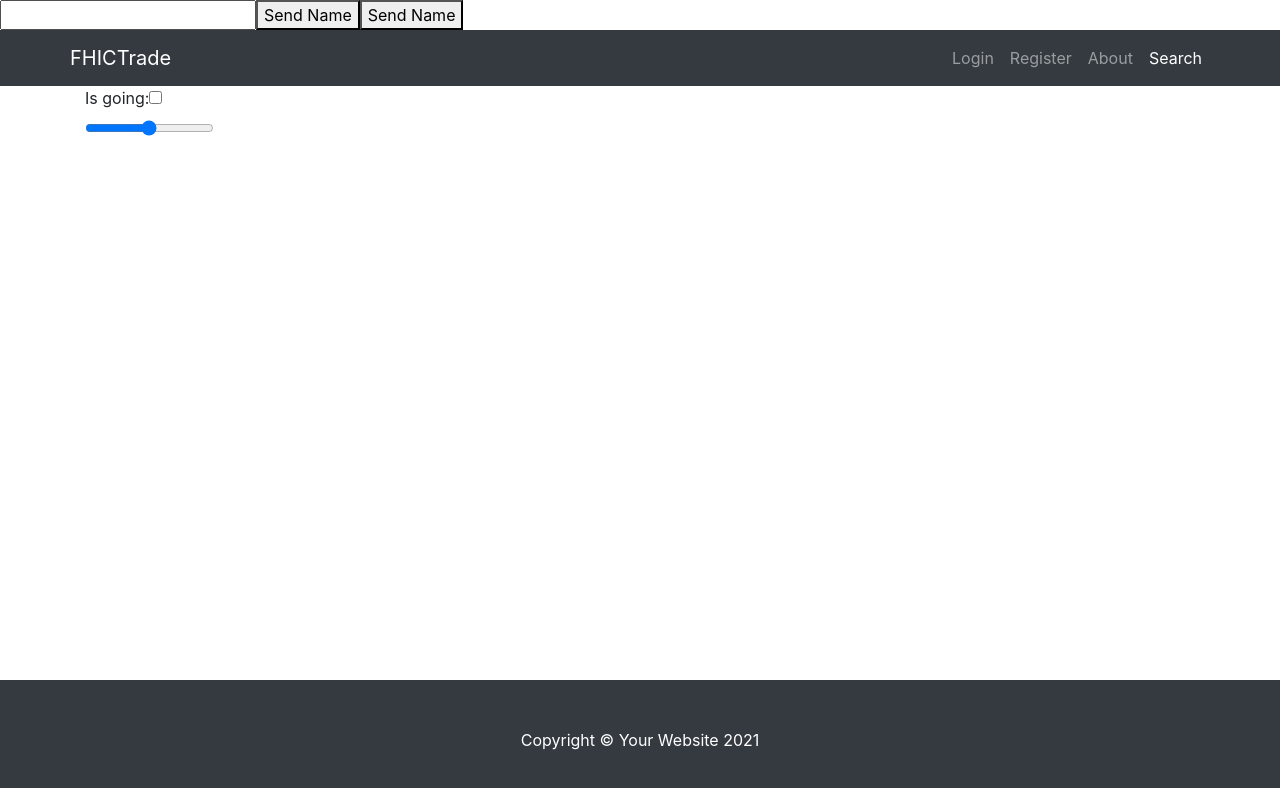
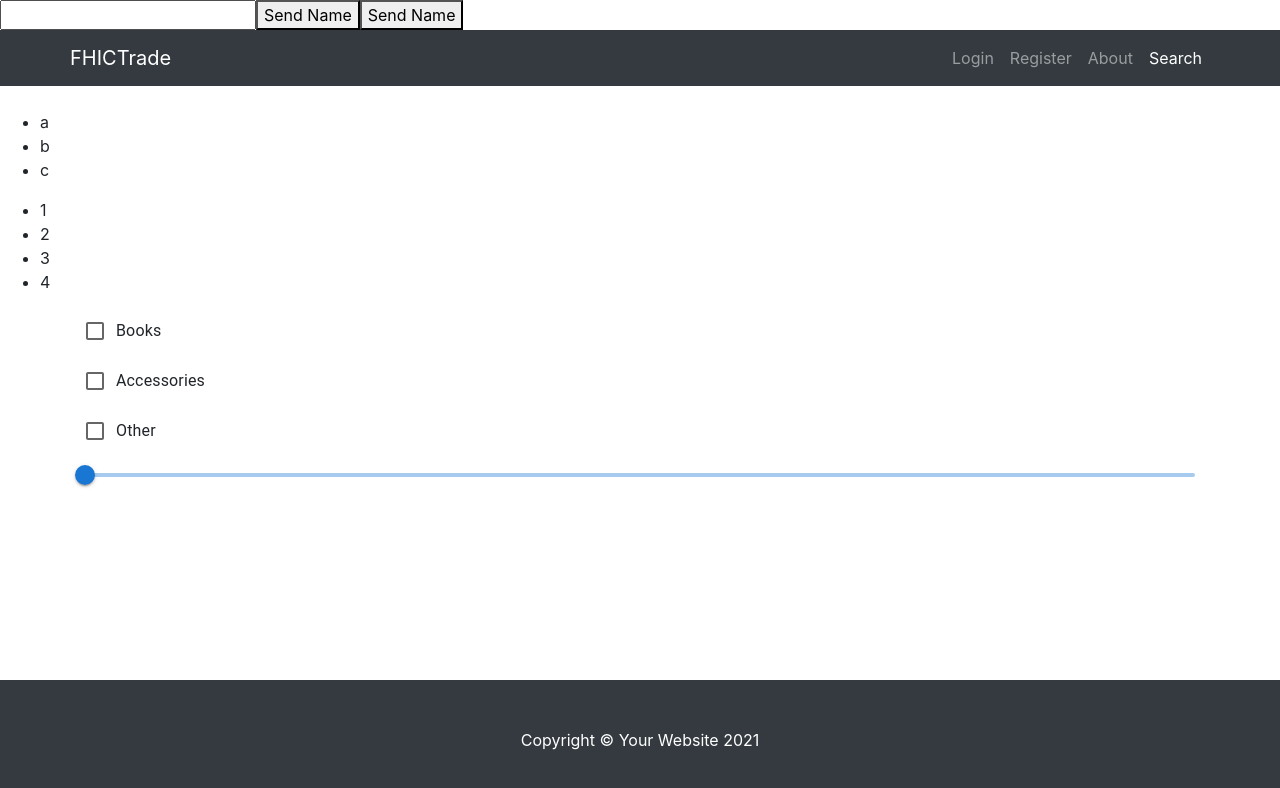
Before and after one commit to dholonakter/ReactJS-Project-End-Phase, a React (Create React App) app: page /filter in a window 1280 px wide. Shown: the top 788 px of the page. Built offline with nearby package versions, Linux system fonts and the light colour scheme; no server answers.

Commit message:
Start front end

```diff
--- a/src/components/ProductFilter.jsx
+++ b/src/components/ProductFilter.jsx
@@ -7,7 +7,10 @@ class ProductFilter{
 	constructor(){
 		this.productList = [];
 		this.createProduct(1, 1, 1, "A book", 35, 1);
-		this.createProduct(2, 2, 2, "A 2nd book", 59.95, 2);
+		this.createProduct(3, 2, 3, "A book 2 ", 35, 1);
+		this.createProduct(4, 1, 1, "A book 3", 35, 1);
+		this.createProduct(5, 3, 2, "A book 4", 35, 2);
+		this.createProduct(2, 2, 2, "A 5nd book", 59.95, 2);
 
 	}
 
--- a/src/pages/Filter.jsx
+++ b/src/pages/Filter.jsx
@@ -1,31 +1,102 @@
 import React from "react";
+import ReactDOM from 'react-dom'
+import { FormGroup, FormControlLabel, Checkbox, Slider, Stack, TablePagination} from '@mui/material';
+
 import Navigation from "../components/Navigation"
 import Footer from "../components/Footer"
 import ProductFilter from "../components/ProductFilter"
 
-function Filter() {
+class Filter extends React.Component {
+
+
+	constructor() {
+    super();
+    this.state = {
+      todos: ['a','b','c','d','e','f','g','h','i','j','k'],
+      currentPage: 1,
+      todosPerPage: 3
+    };
+    this.handleClick = this.handleClick.bind(this);
+  }
+
+  handleClick(event) {
+    this.setState({
+      currentPage: Number(event.target.id)
+    });
+  }
+
+
+	render(){
+		const { todos, currentPage, todosPerPage } = this.state;
+
+    // Logic for displaying todos
+    const indexOfLastTodo = currentPage * todosPerPage;
+    const indexOfFirstTodo = indexOfLastTodo - todosPerPage;
+    const currentTodos = todos.slice(indexOfFirstTodo, indexOfLastTodo);
+
+    const renderTodos = currentTodos.map((todo, index) => {
+      return <li key={index}>{todo}</li>;
+    });
+
+    // Logic for displaying page numbers
+    const pageNumbers = [];
+    for (let i = 1; i <= Math.ceil(todos.length / todosPerPage); i++) {
+      pageNumbers.push(i);
+    }
+
+    const renderPageNumbers = pageNumbers.map(number => {
+      return (
+        <li
+          key={number}
+          id={number}
+          onClick={this.handleClick}
+        >
+          {number}
+        </li>
+      );
+    });
+
+
 	let productFilter = new ProductFilter();
 	let productList = productFilter.getList();
 	let filteredList = productFilter.sortList("PRICE", 40);
-	console.log(productList);
-	console.log(filteredList);
+
   return (
     <div className="filter">
 	  <div>
         <Navigation/>
       </div>
+	  <div className="col-lg-7">
+            <img
+              className="img-fluid rounded mb-4 mb-lg-0"
+              //src="http://placehold.it/900x400"
+            />
+          </div>
+	  <div>
+        <ul>
+          {renderTodos}
+        </ul>
+        <ul id="page-numbers">
+          {renderPageNumbers}
+        </ul>
+      </div>
+
       <div className="container">
-      <form>
-        <label>
-          Is going:
-          <input name="isGoing" type="checkbox"  />
-        </label>
-        <br />
-  <input type="range" min="1" max="100" value="50" className="slider" id="myRange" />
-      </form>
-			<Footer/>
+      <FormGroup>
+        <FormControlLabel control={<Checkbox/>} label="Books" />
+		<FormControlLabel control={<Checkbox/>} label="Accessories" />
+		<FormControlLabel control={<Checkbox/>} label="Other" />
+
+      </FormGroup>
+      <Stack spacing={2} direction="row" sx={{ mb: 1 }} alignItems="center">
+        <Slider aria-label="Price" />
+      </Stack>
+
         </div>
+		<Footer id="footer"/>
     </div>
   );
+	}
 }
+
 export default Filter;
```
Also changed, not shown: src/App.css (+7 -0 lines), 1 other file (tests, documents, lock files or other folders).
